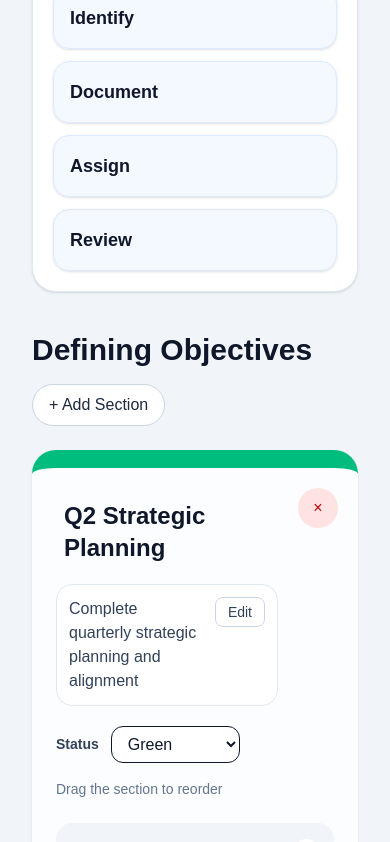
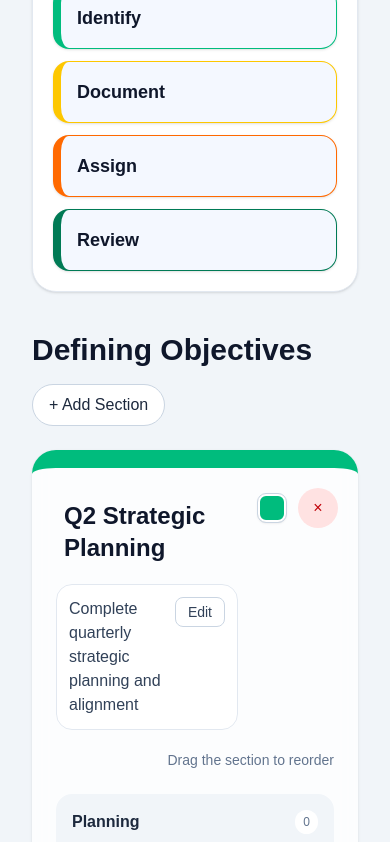
Before and after one commit to NaNo8831/Tool, a Next.js app: page / in a window 390 px wide. Shown: the part 1240-2082 px from the top of the page. Built offline with nearby package versions, Linux system fonts and the light colour scheme.

Commit message:
Add compact objective color controls

```diff
--- a/app/components/objectives/ObjectiveCard.tsx
+++ b/app/components/objectives/ObjectiveCard.tsx
@@ -2,6 +2,7 @@
 
 import { useState, type DragEvent } from 'react';
 import { EditableField } from '@/app/components/ui/EditableField';
+import { ColorSquareSelect } from '@/app/components/ui/ColorSquareSelect';
 import { RichTextEditor } from '@/app/components/ui/RichTextEditor';
 import { TaskList } from '@/app/components/objectives/TaskList';
 import { objectiveColorClasses } from '@/app/lib/objectiveOptions';
@@ -53,7 +54,7 @@ export function ObjectiveCard({
       onDrop={() => onDrop(objective.id)}
       className={`relative rounded-3xl p-6 shadow bg-white/80 backdrop-blur-sm border-t-[18px] ${objectiveColorClasses[objective.color]} ${isEditingRichText ? 'cursor-default' : 'cursor-grab'} transition hover:shadow-xl`}
     >
-      <div className="pr-14 mb-5">
+      <div className="mb-5 pr-24">
         <EditableField
           value={objective.title}
           onSave={(value) => onUpdateTitle(objective.id, value)}
@@ -71,31 +72,24 @@ export function ObjectiveCard({
         />
       </div>
 
+      <div className="absolute right-5 top-5 flex items-center gap-2">
+        <ColorSquareSelect
+          value={objective.color}
+          onChange={(color) => onUpdateColor(objective.id, color)}
+          ariaLabel="Objective color"
+        />
         <button
           type="button"
           onClick={() => onDelete(objective.id)}
-        className="absolute right-5 top-5 w-10 h-10 rounded-full bg-red-100 text-red-700 flex items-center justify-center hover:bg-red-200"
+          className="flex h-10 w-10 items-center justify-center rounded-full bg-red-100 text-red-700 hover:bg-red-200"
           aria-label="Delete objective"
         >
           ×
         </button>
+      </div>
 
-      <div className="flex flex-col gap-4 md:flex-row md:items-center md:justify-between mb-6">
-        <div className="flex items-center gap-3 flex-wrap">
-          <label className="text-sm font-semibold text-slate-700">Status</label>
-          <select
-            value={objective.color}
-            onChange={(e) => onUpdateColor(objective.id, e.target.value as Objective['color'])}
-            className="border rounded-xl px-3 py-2 bg-white text-slate-900"
-          >
-            <option value="dark-green">Dark Green</option>
-            <option value="green">Green</option>
-            <option value="yellow">Yellow</option>
-            <option value="orange">Orange</option>
-            <option value="red">Red</option>
-          </select>
-        </div>
-        <div className="text-sm text-slate-500">Drag the section to reorder</div>
+      <div className="mb-6 flex justify-end text-sm text-slate-500">
+        Drag the section to reorder
       </div>
 
       <TaskList
--- /dev/null
+++ b/app/components/ui/ColorSquareSelect.tsx
@@ -0,0 +1,36 @@
+'use client';
+
+import { objectiveColorOptions } from '@/app/lib/objectiveOptions';
+import type { ObjectiveColor } from '@/app/types/objective';
+
+interface ColorSquareSelectProps {
+  value: ObjectiveColor;
+  onChange: (color: ObjectiveColor) => void;
+  ariaLabel: string;
+}
+
+export function ColorSquareSelect({ value, onChange, ariaLabel }: ColorSquareSelectProps) {
+  const selectedOption = objectiveColorOptions.find((option) => option.value === value) ?? objectiveColorOptions[0];
+
+  return (
+    <label
+      className="relative inline-flex h-9 w-9 shrink-0 items-center justify-center"
+      onMouseDown={(event) => event.stopPropagation()}
+      onDragStart={(event) => event.stopPropagation()}
+    >
+      <span className="sr-only">{ariaLabel}</span>
+      <select
+        value={selectedOption.value}
+        onChange={(event) => onChange(event.target.value as ObjectiveColor)}
+        className={`h-7 w-7 cursor-pointer appearance-none rounded-lg border-2 border-white text-transparent shadow-sm outline outline-1 outline-slate-300 transition hover:scale-105 focus:ring-2 focus:ring-blue-300 ${selectedOption.swatchClass}`}
+        aria-label={ariaLabel}
+      >
+        {objectiveColorOptions.map((option) => (
+          <option key={option.value} value={option.value}>
+            {option.label}
+          </option>
+        ))}
+      </select>
+    </label>
+  );
+}
--- a/app/lib/objectiveOptions.ts
+++ b/app/lib/objectiveOptions.ts
@@ -1,4 +1,4 @@
-import type { Objective, TaskStatus } from '@/app/types/objective';
+import type { Objective, ObjectiveColor, TaskStatus } from '@/app/types/objective';
 import type { MeetingSectionKey, OrganizationInfo, StandardOperatingObjective } from '@/app/types/dashboard';
 
 export const defaultOrganizationInfo: OrganizationInfo = {
@@ -17,31 +17,47 @@ export const defaultStandardOperatingObjectives: StandardOperatingObjective[] =
   {
     id: 1,
     title: 'Identify',
-    description: 'Name the recurring work or gap tied to the top priority.'
+    description: 'Name the recurring work or gap tied to the top priority.',
+    color: 'green'
   },
   {
     id: 2,
     title: 'Document',
-    description: 'Capture the simplest repeatable standard for the team.'
+    description: 'Capture the simplest repeatable standard for the team.',
+    color: 'yellow'
   },
   {
     id: 3,
     title: 'Assign',
-    description: 'Clarify the owner and where follow-up actions live.'
+    description: 'Clarify the owner and where follow-up actions live.',
+    color: 'orange'
   },
   {
     id: 4,
     title: 'Review',
-    description: 'Inspect adoption and update the SOP when reality changes.'
+    description: 'Inspect adoption and update the SOP when reality changes.',
+    color: 'dark-green'
   }
 ];
 
 export const taskStatusOptions: TaskStatus[] = ['planning', 'in-progress', 'waiting', 'completed'];
 
-export const objectiveColorClasses: Record<Objective['color'], string> = {
-  'dark-green': 'border-emerald-700',
-  green: 'border-emerald-500',
-  yellow: 'border-yellow-400',
-  orange: 'border-orange-500',
-  red: 'border-red-500'
-};
+export const objectiveColorOptions: Array<{
+  value: ObjectiveColor;
+  label: string;
+  borderClass: string;
+  swatchClass: string;
+}> = [
+  { value: 'dark-green', label: 'Dark Green', borderClass: 'border-emerald-700', swatchClass: 'bg-emerald-700' },
+  { value: 'green', label: 'Green', borderClass: 'border-emerald-500', swatchClass: 'bg-emerald-500' },
+  { value: 'yellow', label: 'Yellow', borderClass: 'border-yellow-400', swatchClass: 'bg-yellow-400' },
+  { value: 'orange', label: 'Orange', borderClass: 'border-orange-500', swatchClass: 'bg-orange-500' },
+  { value: 'red', label: 'Red', borderClass: 'border-red-500', swatchClass: 'bg-red-500' }
+];
+
+export const defaultObjectiveColor: ObjectiveColor = 'green';
+
+export const objectiveColorClasses: Record<Objective['color'], string> = objectiveColorOptions.reduce(
+  (classes, option) => ({ ...classes, [option.value]: option.borderClass }),
+  {} as Record<Objective['color'], string>
+);
--- a/app/page.tsx
+++ b/app/page.tsx
@@ -5,14 +5,17 @@ import { PreferencesModal } from "@/app/components/dashboard/PreferencesModal";
 import { MeetingSection } from "@/app/components/meeting/MeetingSection";
 import { ObjectiveCard } from "@/app/components/objectives/ObjectiveCard";
 import { TaskDetailsModal } from "@/app/components/objectives/TaskDetailsModal";
+import { ColorSquareSelect } from "@/app/components/ui/ColorSquareSelect";
 import { RichTextEditor, RichTextRenderer } from "@/app/components/ui/RichTextEditor";
 import { useLocalStorage } from "@/app/hooks/useLocalStorage";
 import { useObjectives } from "@/app/hooks/useObjectives";
 import {
   defaultDashboardTitle,
   defaultMeetingSectionOrder,
+  defaultObjectiveColor,
   defaultOrganizationInfo,
   defaultStandardOperatingObjectives,
+  objectiveColorClasses,
 } from "@/app/lib/objectiveOptions";
 import type {
   MeetingItem,
@@ -21,6 +24,7 @@ import type {
   MeetingSectionKey,
   StandardOperatingObjective,
 } from "@/app/types/dashboard";
+import type { ObjectiveColor } from "@/app/types/objective";
 import type { RichTextValue } from "@/app/types/richText";
 
 const getTodayDate = () => new Date().toISOString().slice(0, 10);
@@ -178,6 +182,7 @@ export default function Home() {
   const [standardObjectiveDraft, setStandardObjectiveDraft] = useState({
     title: "",
     description: "" as RichTextValue,
+    color: defaultObjectiveColor as ObjectiveColor,
   });
   const [newAgendaItem, setNewAgendaItem] = useState("");
   const [newTopicItem, setNewTopicItem] = useState("");
@@ -264,6 +269,21 @@ export default function Home() {
       ),
     );
   }, [activeMeeting, meetings, setStrategicTopicItems, strategicTopicItems]);
+
+  useEffect(() => {
+    const needsColorDefaults = standardOperatingObjectives.some(
+      (item) => item.color === undefined,
+    );
+
+    if (!needsColorDefaults) return;
+
+    setStandardOperatingObjectives(
+      standardOperatingObjectives.map((item) => ({
+        ...item,
+        color: item.color ?? defaultObjectiveColor,
+      })),
+    );
+  }, [setStandardOperatingObjectives, standardOperatingObjectives]);
 
   const handleDragOver = (event: DragEvent<HTMLDivElement>) => {
     event.preventDefault();
@@ -460,17 +480,25 @@ export default function Home() {
     setNewCascadeItem("");
   };
 
+  const getStandardObjectiveColor = (item: StandardOperatingObjective) =>
+    item.color ?? defaultObjectiveColor;
+
   const openStandardObjectiveEditor = (item: StandardOperatingObjective) => {
     setSelectedStandardObjectiveId(item.id);
     setStandardObjectiveDraft({
       title: item.title,
       description: item.description,
+      color: getStandardObjectiveColor(item),
     });
   };
 
   const closeStandardObjectiveEditor = () => {
     setSelectedStandardObjectiveId(null);
-    setStandardObjectiveDraft({ title: "", description: "" });
+    setStandardObjectiveDraft({
+      title: "",
+      description: "",
+      color: defaultObjectiveColor,
+    });
   };
 
   const addStandardObjective = () => {
@@ -478,6 +506,7 @@ export default function Home() {
       id: Date.now(),
       title: "New Standard Objective",
       description: "",
+      color: defaultObjectiveColor,
     };
 
     setStandardOperatingObjectives([
@@ -498,6 +527,7 @@ export default function Home() {
               ...item,
               title: nextTitle || "New Standard Objective",
               description: standardObjectiveDraft.description,
+              color: standardObjectiveDraft.color,
             }
           : item,
       ),
@@ -686,7 +716,7 @@ export default function Home() {
                 key={item.id}
                 type="button"
                 onClick={() => openStandardObjectiveEditor(item)}
-                className="rounded-2xl border border-blue-100 bg-blue-50/70 p-4 text-left text-lg font-semibold text-slate-900 shadow-sm transition hover:border-blue-200 hover:bg-blue-100/80 focus:outline-none focus:ring-2 focus:ring-blue-300"
+                className={`rounded-2xl border border-l-8 border-blue-100 bg-blue-50/70 p-4 text-left text-lg font-semibold text-slate-900 shadow-sm transition hover:border-blue-200 hover:bg-blue-100/80 focus:outline-none focus:ring-2 focus:ring-blue-300 ${objectiveColorClasses[getStandardObjectiveColor(item)]}`}
               >
                 <span className="block truncate">{item.title}</span>
               </button>
@@ -836,7 +866,8 @@ export default function Home() {
             </div>
 
             <div className="space-y-5">
-              <label className="block">
+              <div className="flex items-start gap-4">
+                <label className="block flex-1">
                   <span className="mb-2 block text-lg font-semibold text-slate-900">
                     Title
                   </span>
@@ -853,6 +884,19 @@ export default function Home() {
                     placeholder="New Standard Objective"
                   />
                 </label>
+                <div className="pt-9">
+                  <ColorSquareSelect
+                    value={standardObjectiveDraft.color}
+                    onChange={(color) =>
+                      setStandardObjectiveDraft((draft) => ({
+                        ...draft,
+                        color,
+                      }))
+                    }
+                    ariaLabel="Standard operating objective color"
+                  />
+                </div>
+              </div>
 
               <div>
                 <span className="mb-2 block text-lg font-semibold text-slate-900">
--- a/app/types/dashboard.ts
+++ b/app/types/dashboard.ts
@@ -1,5 +1,6 @@
 import type { Dispatch, SetStateAction } from "react";
 import type { RichTextValue } from "@/app/types/richText";
+import type { ObjectiveColor } from "@/app/types/objective";
 
 export interface OrganizationInfo {
   whyExist: string;
@@ -13,6 +14,7 @@ export interface StandardOperatingObjective {
   id: number;
   title: string;
   description: RichTextValue;
+  color?: ObjectiveColor;
 }
 
 export interface MeetingItem {
```
Lines whose indentation alone changed are shown as unchanged.
